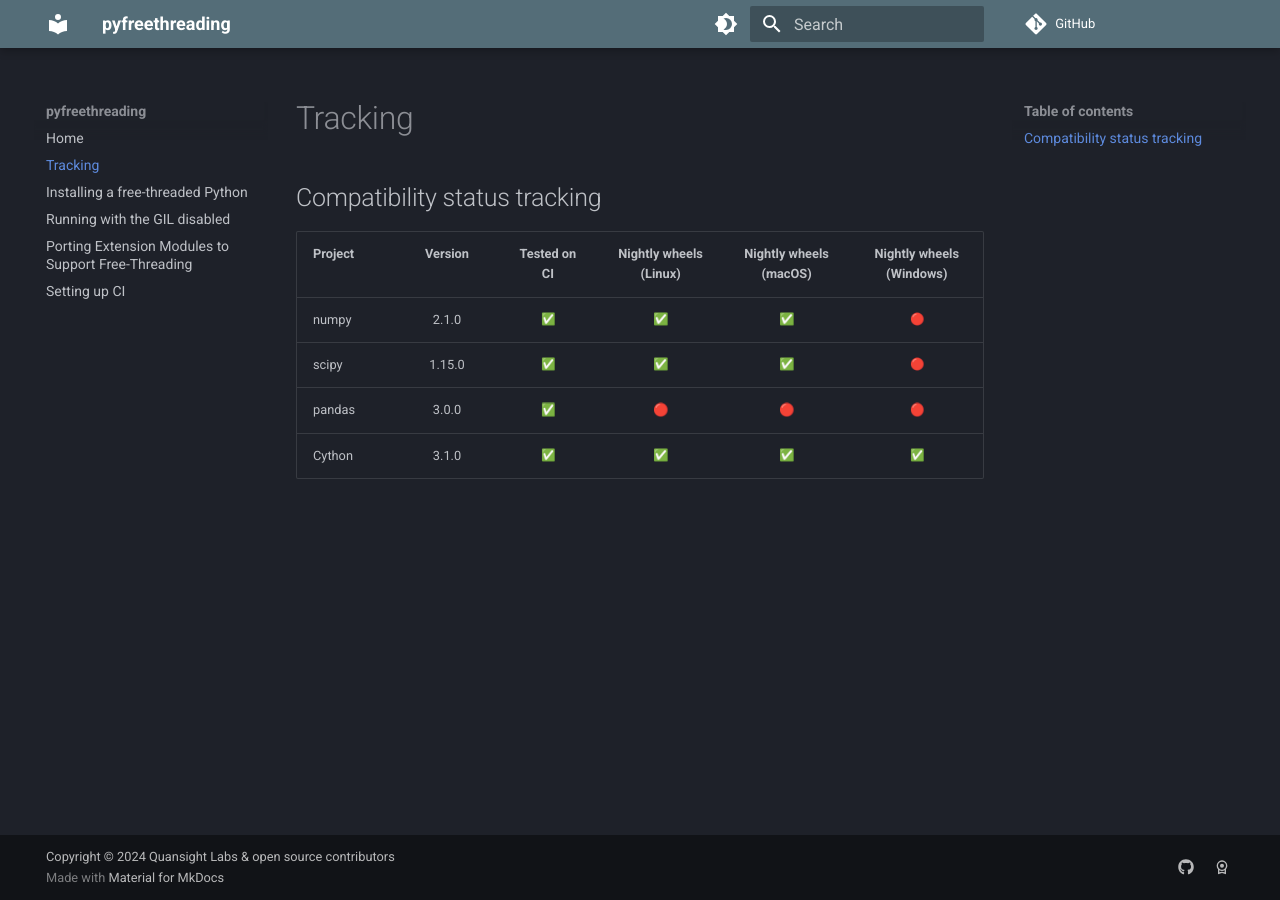
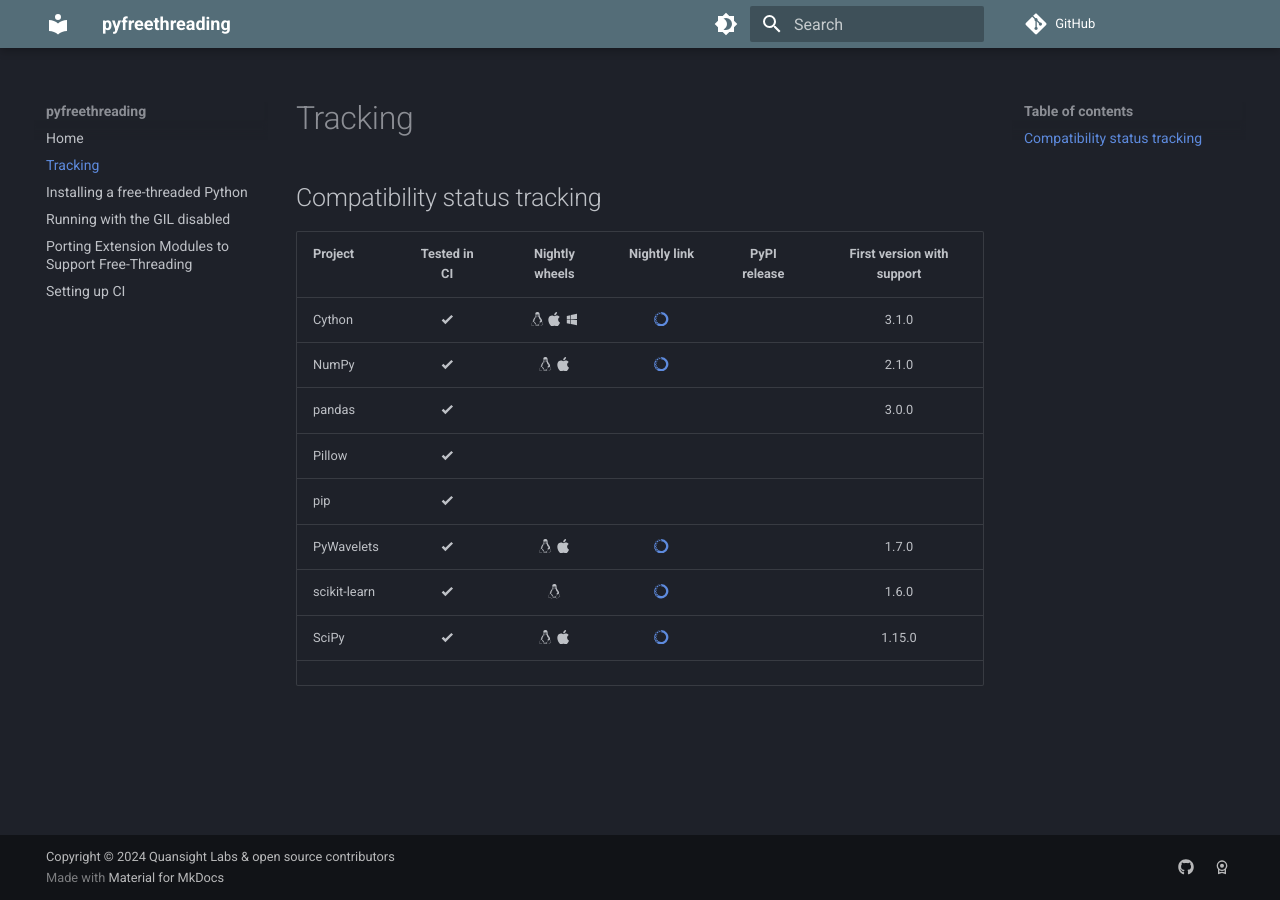
Before and after one commit to Quansight-Labs/free-threaded-compatibility, an MkDocs documentation site: the page built from docs/tracking.md, in a window 1280 px wide. Built offline with MkDocs 1.6.1 and Material for MkDocs 9.7.7, drawn with Linux system fonts in a browser that asks for light colours; emoji names are drawn with the system emoji font; comment, search, counter and statistics services are not loaded.

Commit message:
Improve and extend the tracking table
Organized alphabetically (more scalable), and using the lessons from the NumPy
2.0 rollout tracker for added columns.

```diff
--- a/docs/tracking.md
+++ b/docs/tracking.md
@@ -1,8 +1,15 @@
 ## Compatibility status tracking
 
-| Project     | Version | Tested on CI       | Nightly wheels (Linux) | Nightly wheels (macOS) | Nightly wheels (Windows) |
-| :---------- | :-----: | :----------:       | :--------------------: | :--------------------: | :----------------------: |
-| numpy       | 2.1.0   | :white_check_mark: | :white_check_mark:     | :white_check_mark:     | :red_circle:             |
-| scipy       | 1.15.0  | :white_check_mark: | :white_check_mark:     | :white_check_mark:     | :red_circle:             |
-| pandas      | 3.0.0   | :white_check_mark: | :red_circle:           | :red_circle:           | :red_circle:             |
-| Cython      | 3.1.0   | :white_check_mark: | :white_check_mark:     | :white_check_mark:     | :white_check_mark:       |
+
+
+| Project      | Tested in CI          | Nightly wheels                                             | Nightly link                                                                             | PyPI release | First version with support |
+|:--------------|:---------------------:|:----------------------------------------------------------:|:----------------------------------------------------------------------------------------:|:------------:|:--------------------------:|
+| Cython       | :material-check-bold: | :simple-linux: :simple-apple: :material-microsoft-windows: | [:simple-anaconda:](https://anaconda.org/scientific-python-nightly-wheels/cython/)       |              | 3.1.0                      |
+| NumPy        | :material-check-bold: | :simple-linux: :simple-apple:                              | [:simple-anaconda:](https://anaconda.org/scientific-python-nightly-wheels/numpy/)        |              | 2.1.0                      |
+| pandas       | :material-check-bold: |                                                            |                                                                                          |              | 3.0.0                      |
+| Pillow       | :material-check-bold: |                                                            |                                                                                          |              |                            |
+| pip       | :material-check-bold: |                                                            |                                                                                          |              |                            |
+| PyWavelets   | :material-check-bold: | :simple-linux: :simple-apple:                              | [:simple-anaconda:](https://anaconda.org/scientific-python-nightly-wheels/pywavelets/)   |              | 1.7.0                      |
+| scikit-learn | :material-check-bold: | :simple-linux:                                             | [:simple-anaconda:](https://anaconda.org/scientific-python-nightly-wheels/scikit-learn/) |              | 1.6.0                      |
+| SciPy        | :material-check-bold: | :simple-linux: :simple-apple:                              | [:simple-anaconda:](https://anaconda.org/scientific-python-nightly-wheels/scipy/)        |              | 1.15.0                     |
+|              |                       |                                                            |                                                                                          |              |                            |
```
